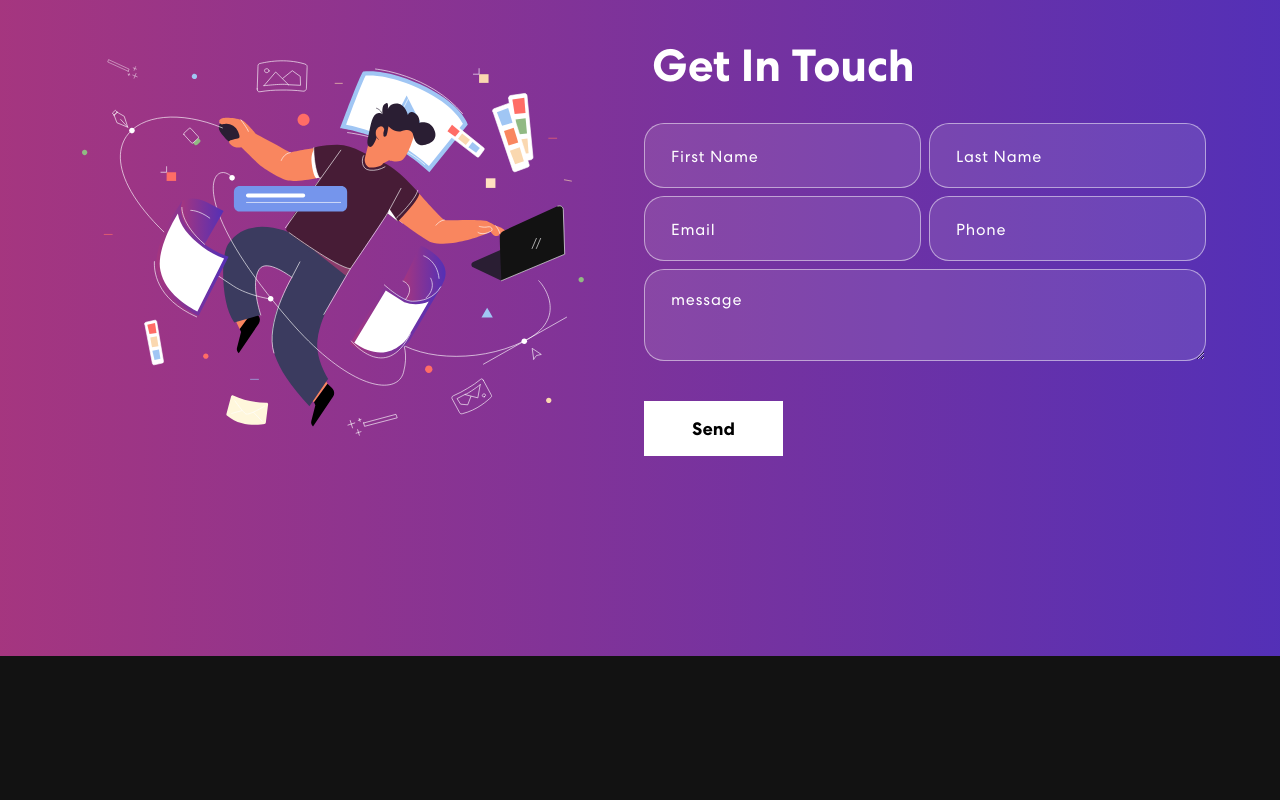
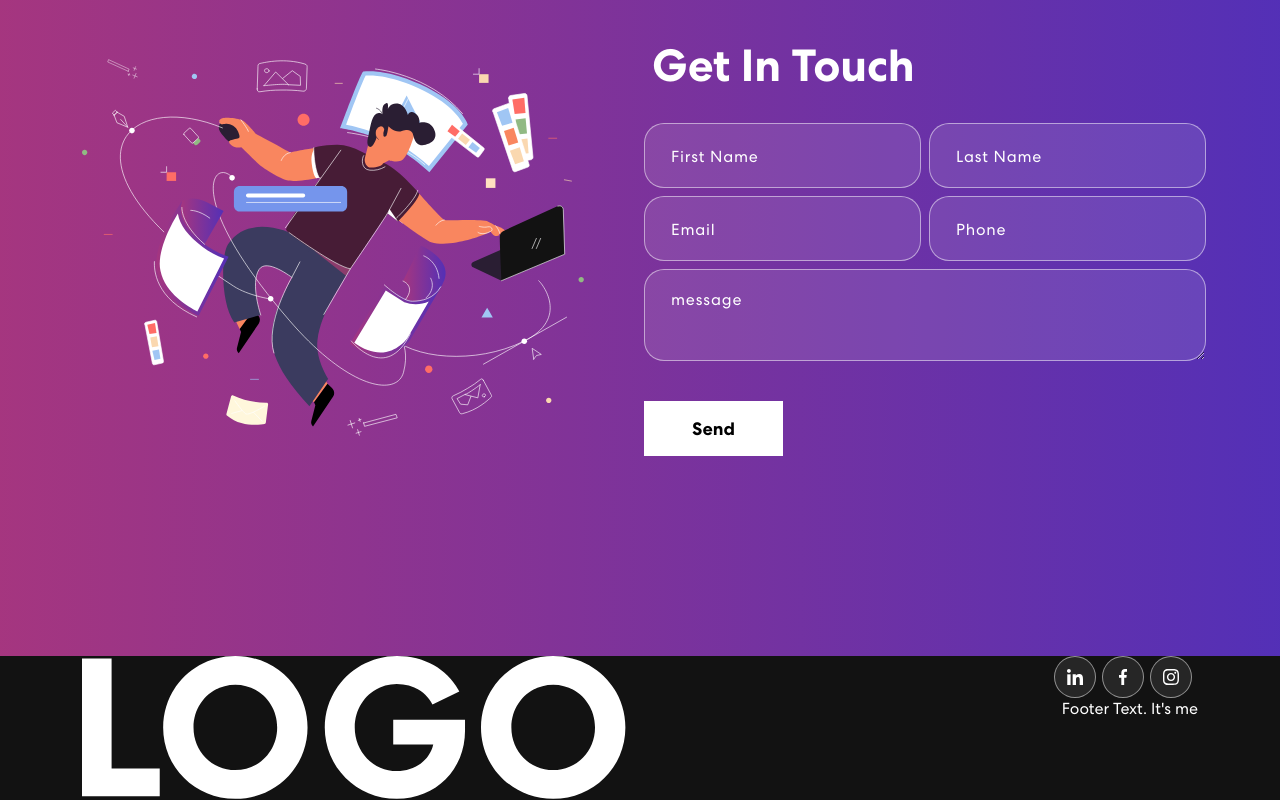
Before and after one commit to Exploser/portfolio-website, a React (Create React App) app: page / in a window 1280 px wide. Shown: the part 2360-3160 px from the top of the page. Before the commit the page ends 3016 px from the top, so only its background shows below. Built offline with nearby package versions, Linux system fonts and the light colour scheme.

Commit message:
Add footer section

```diff
--- a/src/App.js
+++ b/src/App.js
@@ -5,6 +5,7 @@
 import { Skills } from './components/Skills';
 import { Projects } from './components/Projects';
 import { Contact } from './components/Contact';
+import { Footer } from './components/Footer';
 
 function App() {
   return (
@@ -14,6 +15,7 @@
       <Skills />
       <Projects />
       <Contact />
+      <Footer />
     </div>
   );
 }
--- /dev/null
+++ b/src/components/Footer.js
@@ -0,0 +1,27 @@
+import { Col, Container, Row } from "react-bootstrap";
+import logo from '../assets/img/logo.svg';
+import navIcon1 from '../assets/img/nav-icon1.svg';
+import navIcon2 from '../assets/img/nav-icon2.svg';
+import navIcon3 from '../assets/img/nav-icon3.svg';
+
+export const Footer = () => {
+    return(
+        <footer className="footer">
+            <Container>
+                <Row className="align-item-center">
+                    <Col sm={6}>
+                        <img src={logo} alt="logo"></img>
+                    </Col>
+                    <Col sm={6} className="text-center text-sm-end">
+                        <div className="social-icon">
+                            <a href=""><img src={navIcon1} /></a>
+                            <a href=""><img src={navIcon2} /></a>
+                            <a href=""><img src={navIcon3} /></a>
+                        </div>
+                        <p>Footer Text. It's me</p>
+                    </Col>
+                </Row>
+            </Container>
+        </footer>
+    )
+}
```
